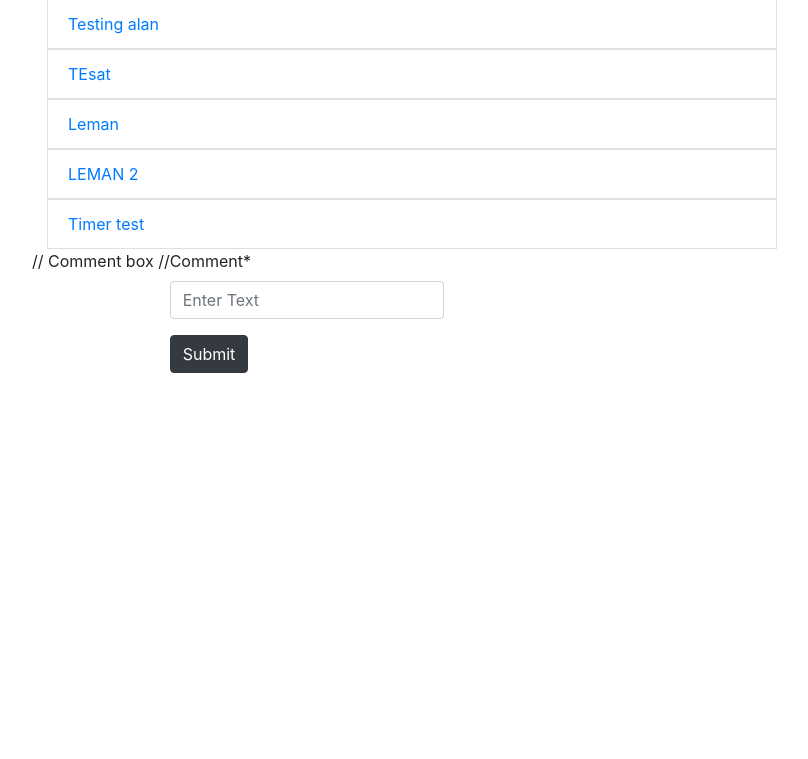
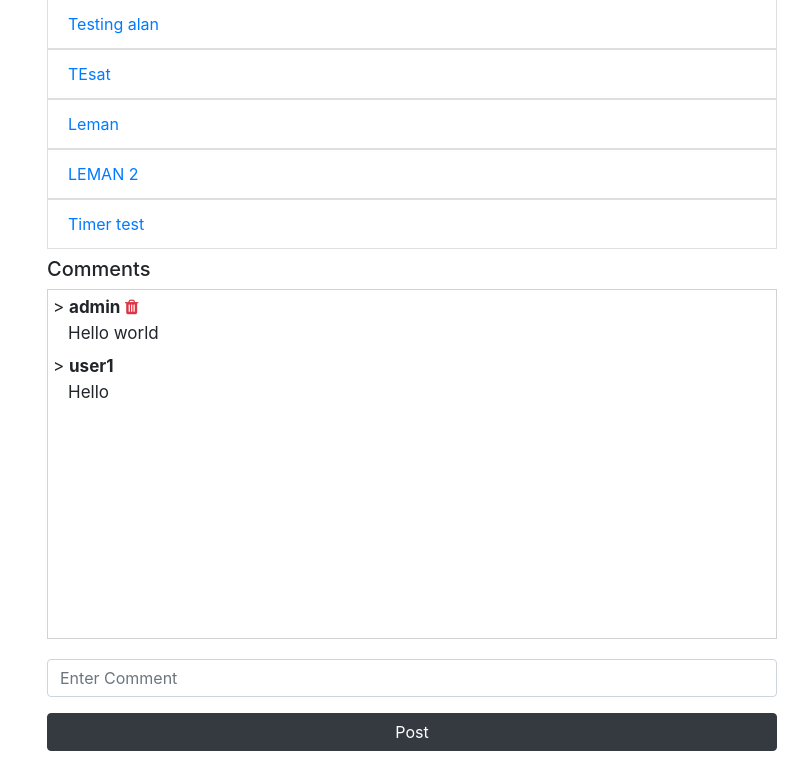
Before and after one commit to Gnitch/Web_Dev_Course_Project, a Django app: page /quiz/class_view/1 in a window 1280 px wide. Shown: the part 445-1204 px from the top of the page, without its empty margins (38-846 px from the left). Before the commit the page ends 818 px from the top, so only its background shows below. Run offline with Django 3.2, Linux system fonts and the light colour scheme; a user stored in the database is signed in; data comes from the database, SQL or seed files in the repository; both versions use the stored data as it was after the commit; some libraries are stand-ins or nearby versions.

Commit message:
Add comments

```diff
--- a/quiz/forms.py
+++ b/quiz/forms.py
@@ -12,7 +12,7 @@ class QuizForm(forms.ModelForm):
         self.fields['title'].required = True
         self.fields['description'].required = False
         self.fields['timer'].required = False
-        self.fields['timer'].help_text = "Keep input blank if no timer is required and time should be between '20 < time < 40' sec"
+        self.fields['timer'].help_text = "Keep input blank if no timer is required and time should be between '10 < time < 30' sec"
 
 class QuestionForm(forms.ModelForm):
     class Meta:
@@ -45,8 +45,12 @@ class CommentsForm(forms.ModelForm) :
         model = Comments
         fields = ('comment',)
         widgets = {
-            'comment':forms.TextInput(attrs={'class': 'form-comments','placeholder':'Enter Text'})
+            'comment':forms.TextInput(attrs={'class': 'form-comments','placeholder':'Enter Comment'})
         }
+        labels ={
+            'comment' : (''),
+        }
+
     def __init__(self, *args, **kwargs):
         super(CommentsForm, self).__init__(*args, **kwargs)
         self.fields['comment'].required=True
--- a/quiz/models.py
+++ b/quiz/models.py
@@ -23,7 +23,7 @@ class Quiz(models.Model):
     make_visible = models.BooleanField(default=False)
     total_questions = models.IntegerField(primary_key=False,default=0)
     answer_available = models.BooleanField(primary_key=False,default=False)
-    timer = models.IntegerField(primary_key=False,null=True,blank=True,validators=[MinValueValidator(20), MaxValueValidator(40)],)
+    timer = models.IntegerField(primary_key=False,null=True,blank=True,validators=[MinValueValidator(9), MaxValueValidator(31)],)
 
     def __str__(self):
         return self.title
@@ -50,4 +50,5 @@ class StudentQuizInfo(models.Model):
 class Comments(models.Model):
     comment = models.TextField()
     user = models.ForeignKey(User,on_delete=models.CASCADE)
+    spam = models.BooleanField(null=True,blank=True,primary_key=False)
     clas = models.ForeignKey(Class,on_delete=models.CASCADE)
--- a/quiz/urls.py
+++ b/quiz/urls.py
@@ -17,6 +17,7 @@ urlpatterns = [
     path('view_quiz/<int:quiz_id>',views.quizInfoTeacherView,name='quizInfoTeacherView'),
     path('class_view/<int:class_pk>',views.classView,name='classView'),
     path('post_comment/<int:class_id>',views.postComment,name='postComment'),
+    path('delete_comment/<int:comment_id>',views.deleteComment,name='deleteComment'),
     path('quiz_answer/<int:stud_quiz_info_id>/<int:quiz_id>',views.quizAnswer,name='quizAnswer'),
     path('logout/',views.logout,name='logout'),
 ]
--- a/quiz/views.py
+++ b/quiz/views.py
@@ -7,7 +7,6 @@ from django.template.loader import render_to_string
 import os
 
 import Quiz_system.settings as settings
-from django.apps import apps
 from .models import Quiz, Question, Options, StudentQuizInfo, Job, Class, Comments
 from .forms import QuizForm, QuestionForm, OptionsForm,CommentsForm
 
@@ -362,6 +361,14 @@ def postComment(request,class_id) :
 
     return redirect('quiz:classView',class_pk=class_id)
 
+
+@login_required
+def deleteComment(request, comment_id):
+    comment_obj = get_object_or_404(Comments,pk=comment_id)
+    class_obj = get_object_or_404(Class,pk=comment_obj.clas_id)
+    comment_obj.delete()
+    return redirect('quiz:classView',class_pk=class_obj.id)
+
 @login_required
 def quizAnswer(request,stud_quiz_info_id,quiz_id):
     quiz_obj = get_object_or_404(Quiz,pk=quiz_id)
--- /dev/null
+++ b/static/quiz/class_view.css
@@ -0,0 +1,20 @@
+.comments-box {
+    width: auto;
+    height: 350px;
+    border: 1px solid lightgray;
+    overflow: scroll;
+    margin-bottom: 20px;
+}
+.username {
+    font-size: 17px;
+    margin-top: 5px;
+    margin-bottom: 0px;
+    margin-left: 5px;
+}
+
+.comment {
+    margin-bottom: 8px;
+    margin-top: 0px;
+    margin-left: 20px;
+    font-size: 17px;
+}
--- a/templates/quiz/class_view.html
+++ b/templates/quiz/class_view.html
@@ -1,7 +1,8 @@
 {% extends "./base.html" %}
 {% load crispy_forms_tags %}
+{% load static %}
 {% block content %}
-
+<link rel="stylesheet" href="{% static 'quiz/class_view.css' %}">
 <div class="container">
     <div class="jumbotron my-3">
         <h1>
@@ -27,7 +28,7 @@
             </ul>
         </div>
         <div class="col-md-4">
-            <h5>Students </h2>
+            <h5>Students </h5>
                 <ul class="list-group">
                     {% for each_student in student_list %}
                     <li class="list-group-item">{{each_student}}</li>
@@ -36,17 +37,26 @@
         </div>
     </div>
     <div class="row">
-        // Comment box //
-        <br>
-        <!-- {% for user, comment in user_comments_list %}
-            {{user}},{{comment}}
-        {% endfor %} -->
 
-        <form action="{% url 'quiz:postComment' class_obj.id %}" method="POST">
-            {% csrf_token %}
-            {{comments_form|crispy}}
-            <button class="btn btn-dark" type="submit">Submit</button>
-        </form>
+        <div class="col-md-8 mb-2 mt-2">
+            <h5>Comments</h5>
+            <div class="comments-box">
+                {% for user, comment in user_comments_list %}
+                    <p class="username">> <Strong>{{user.username}}</Strong>
+                        {% if request.user == user %}
+                            <a href="{% url 'quiz:deleteComment' comment.id %}"> <i class="fa fa-trash text-danger"></i> </a>
+                        {% endif %}
+                    </p>
+                    <p class="comment">{{comment.comment}}</p>
+                {% endfor %}
+            </div>
+
+            <form action="{% url 'quiz:postComment' class_obj.id %}" method="POST">
+                {% csrf_token %}
+                {{comments_form|crispy}}
+                <button class="btn btn-dark w-100" type="submit">Post</button>
+            </form>
+        </div>
     </div>
 
 </div>
```
Also changed, not shown: db.sqlite3, quiz/migrations/0023_auto_20200730_1045.py (added), 4 other files.
